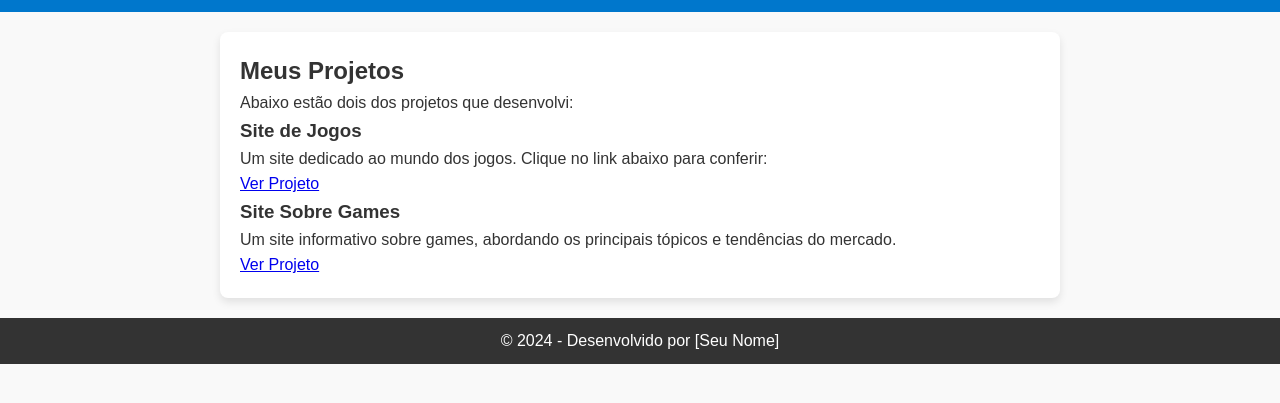
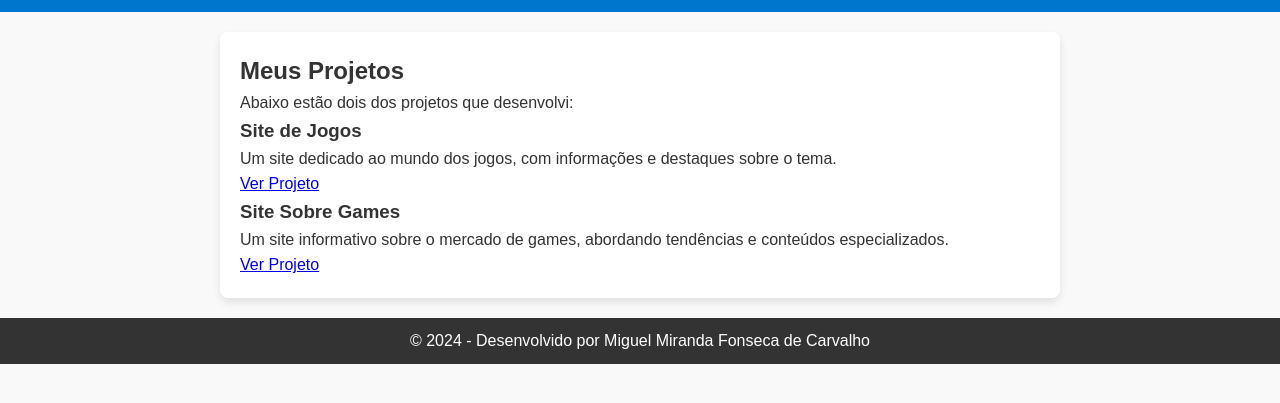
Before and after one commit to MiguelmirandaFC/trabalho, a plain HTML site: page portfolio.html in a window 1280 px wide. Shown: the part 105-508 px from the top of the page. Drawn offline with Linux system fonts and the light colour scheme.

Commit message:
Update portfolio.html

```diff
--- a/portfolio.html
+++ b/portfolio.html
@@ -26,19 +26,19 @@
 
         <div class="projeto">
             <h3>Site de Jogos</h3>
-            <p>Um site dedicado ao mundo dos jogos. Clique no link abaixo para conferir:</p>
-            <a href="https://miguelmirandafc.github.io/jogos/" target="_blank" class="botao">Ver Projeto</a>
+            <p>Um site dedicado ao mundo dos jogos, com informações e destaques sobre o tema.</p>
+            <a href="https://miguelmirandafc.github.io/jogos" target="_blank" class="botao">Ver Projeto</a>
         </div>
 
         <div class="projeto">
             <h3>Site Sobre Games</h3>
-            <p>Um site informativo sobre games, abordando os principais tópicos e tendências do mercado.</p>
+            <p>Um site informativo sobre o mercado de games, abordando tendências e conteúdos especializados.</p>
             <a href="https://miguelmirandafc.github.io/site-sobre-games-/" target="_blank" class="botao">Ver Projeto</a>
         </div>
     </main>
 
     <footer>
-        <p>&copy; 2024 - Desenvolvido por [Seu Nome]</p>
+        <p>&copy; 2024 - Desenvolvido por Miguel Miranda Fonseca de Carvalho</p>
     </footer>
 </body>
 </html>
```
